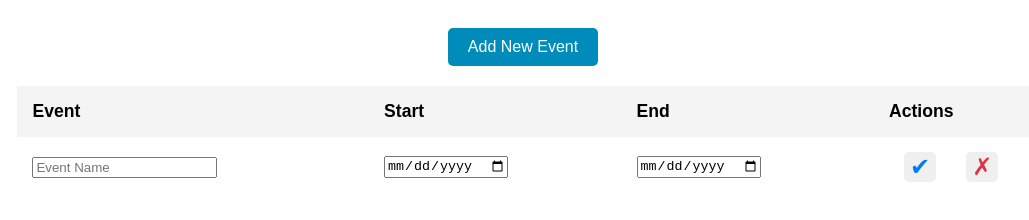
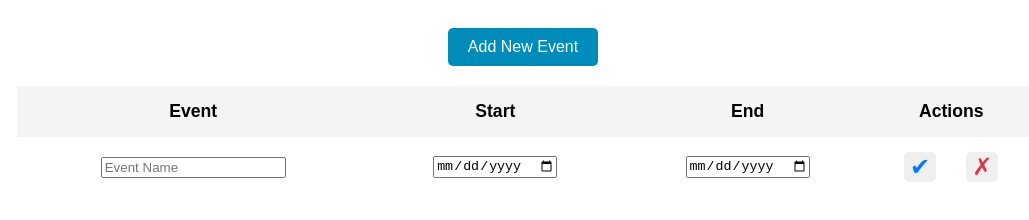
Before and after one commit to sans-sehgal/sanskar-sehgal-evaluation-eventlist, a plain HTML site: page EventList/index.html in a window 1280 px wide. Both pictures are taken after a click on the link "Add New Event". Shown: the whole page, without its empty margins (117-1146 px from the left). Drawn offline with Linux system fonts and the light colour scheme; no server answers.

Commit message:
style changes

```diff
--- a/EventList/styles.css
+++ b/EventList/styles.css
@@ -37,6 +37,11 @@ th, td {
 th {
     background-color: #f4f4f4;
     font-size: 1.1em;
+    text-align: center;
+}
+
+td{
+    text-align: center;
 }
 
 
```
